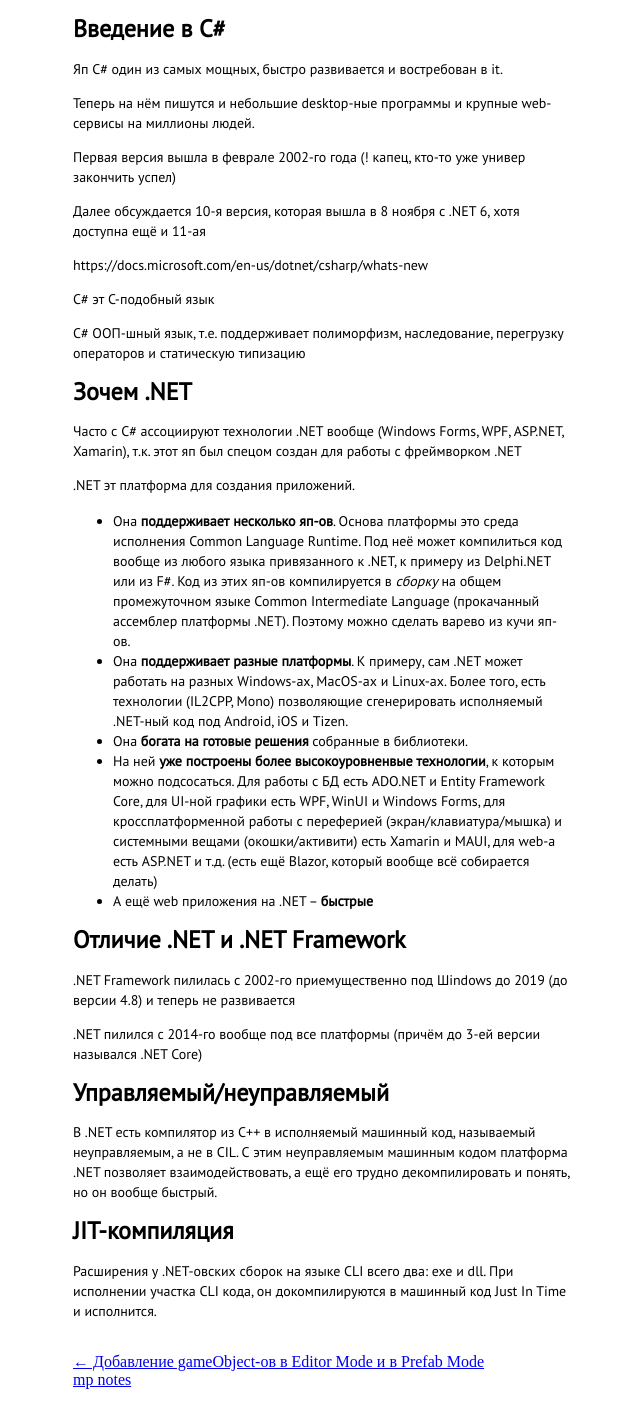
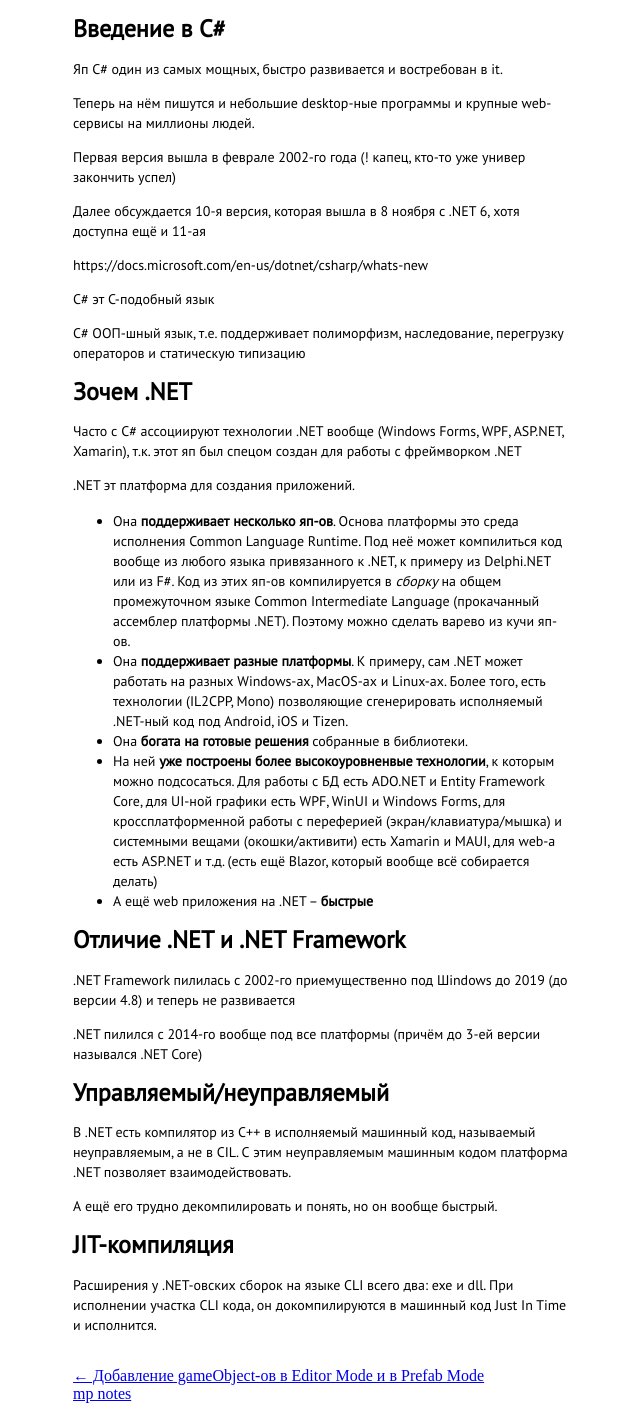
Before and after one commit to dOvObu/dOvObu.github.io, a Jekyll site: the page built from _posts/2022-07-29-c_sharp_intro.md, in a window 1280 px wide. Shown: the whole page, without its empty margins (317-957 px from the left). Built offline with Jekyll 4.4.1, drawn with Linux system fonts in a browser that asks for light colours; nearby versions of some CDN libraries.

```diff
--- a/_posts/2022-07-29-c_sharp_intro.md
+++ b/_posts/2022-07-29-c_sharp_intro.md
@@ -50,7 +50,9 @@ C# ООП-шный язык, т.е. поддерживает полиморфи
 # Управляемый/неуправляемый
 
 В .NET есть компилятор из C++ в исполняемый машинный код, называемый неуправляемым, а не в CIL.
-С этим неуправляемым машинным кодом платформа .NET позволяет взаимодействовать, а ещё его трудно декомпилировать и понять, но он вообще быстрый.
+С этим неуправляемым машинным кодом платформа .NET позволяет взаимодействовать.
+
+А ещё его трудно декомпилировать и понять, но он вообще быстрый.
 
 # JIT-компиляция
 
```
